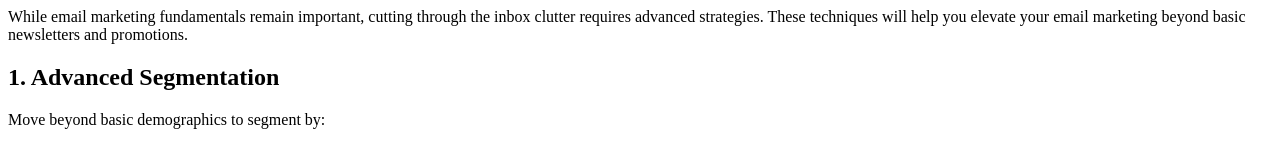
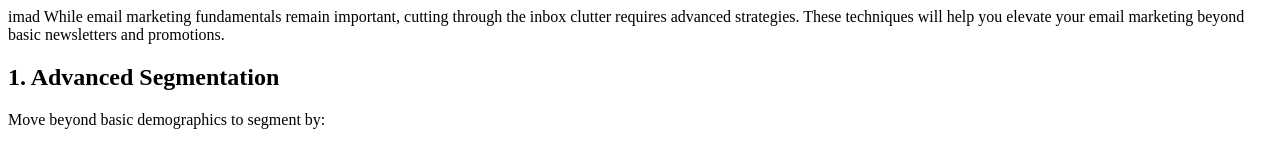
Before and after one commit to imado-imad/blogh, a plain HTML site: page index.html in a window 1280 px wide. Shown: the top 145 px of the page. Drawn offline with Linux system fonts and the light colour scheme.

Commit message:
Update index.html

```diff
--- a/index.html
+++ b/index.html
@@ -1,4 +1,4 @@
-<p>While email marketing fundamentals remain important, cutting through the inbox clutter requires advanced strategies. These techniques will help you elevate your email marketing beyond basic newsletters and promotions.</p>
+<p>imad While email marketing fundamentals remain important, cutting through the inbox clutter requires advanced strategies. These techniques will help you elevate your email marketing beyond basic newsletters and promotions.</p>
 
                     <h2>1. Advanced Segmentation</h2>
                     <p>Move beyond basic demographics to segment by:</p>
```
